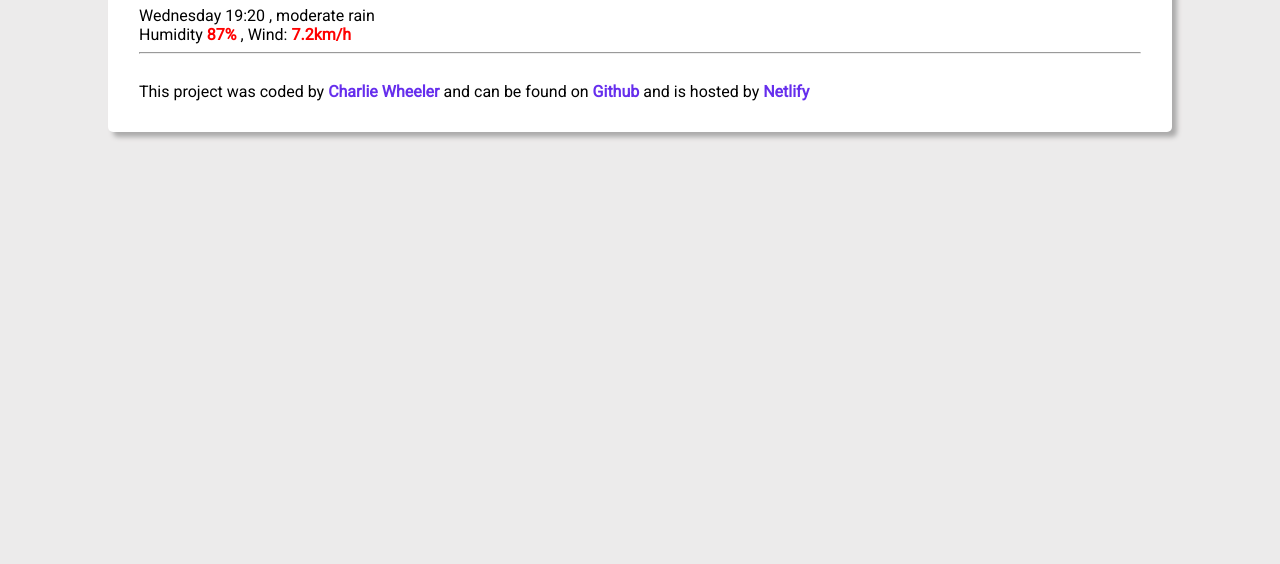
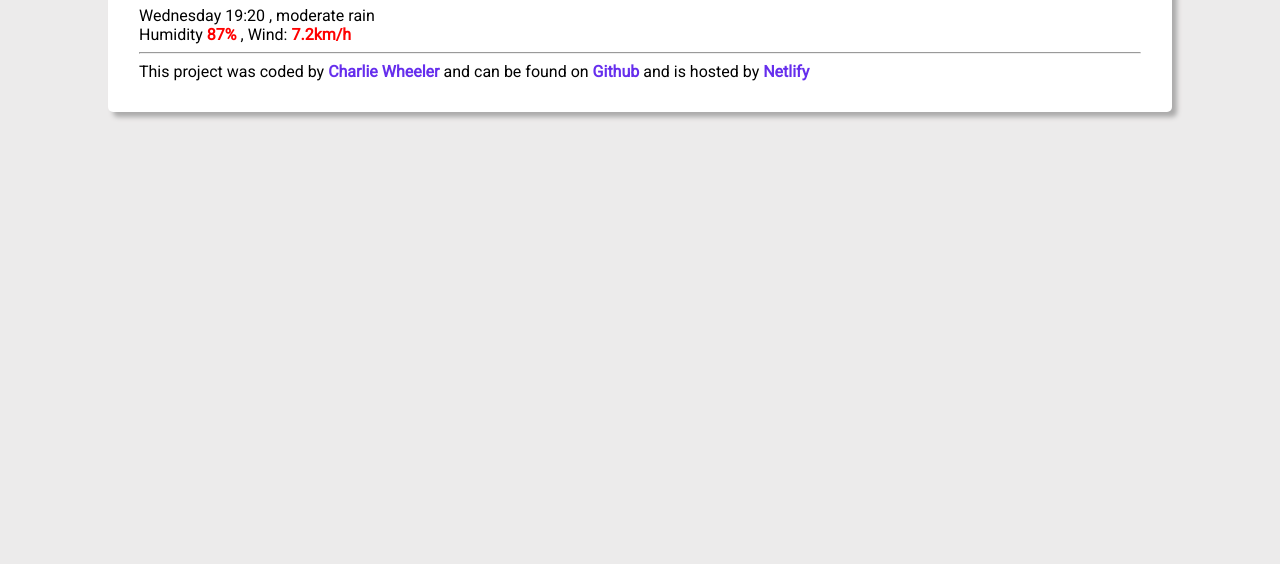
Before and after one commit to charliewheels/SheCodes-Weather-App, a plain HTML site: page index.html in a window 1280 px wide. Shown: the part 236-800 px from the top of the page. Drawn offline with nearby package versions, Linux system fonts and the light colour scheme; a web font is replaced by a local one.

Commit message:
footer font size
made footer size smaller

```diff
--- a/src/style.css
+++ b/src/style.css
@@ -48,8 +48,9 @@ input[type="submit"]:hover {
   right: 130px;
 }
 
-.coded-by {
+.footer {
   padding: 20px 20px 0px 0px;
+  font-size: small;
 }
 
 hr {
```
